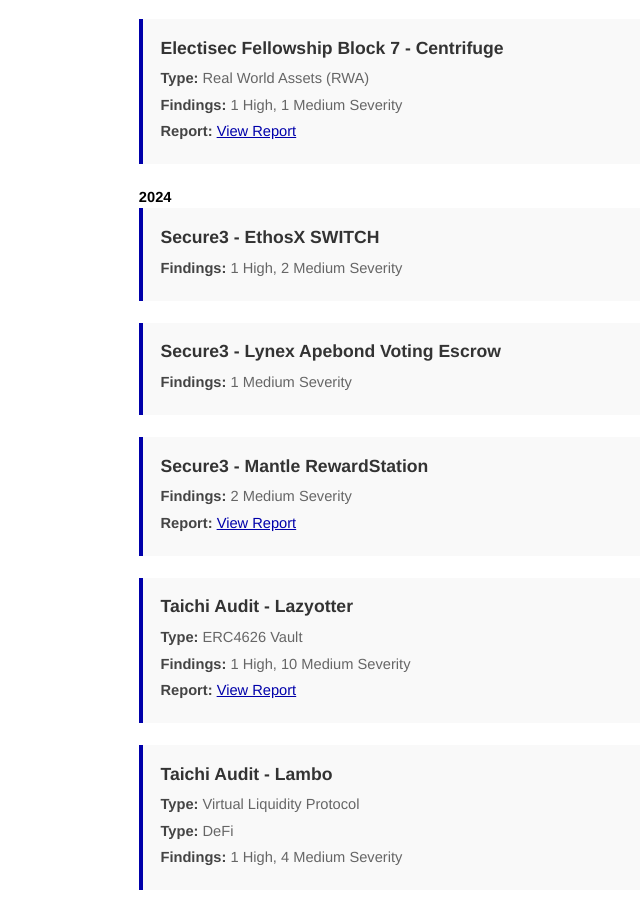
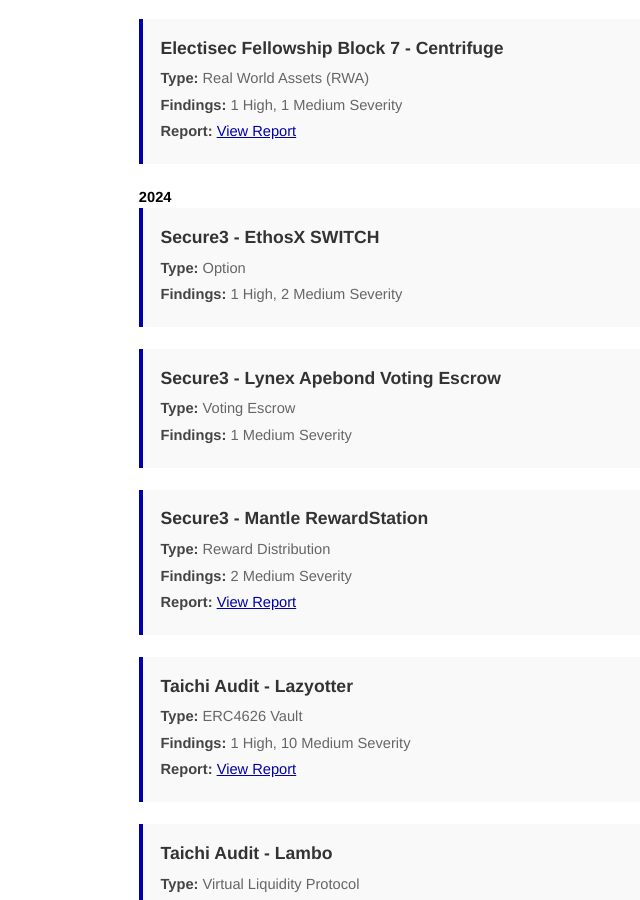
Before and after one commit to ret2basic/ret2basic.github.io, a Jekyll site: the page built from audits.html, in a window 1280 px wide and 900 px high, scrolled down 530 px. Shown: the whole window, without its empty margins (193-833 px from the left). Built offline with Jekyll 4.4.1, drawn with Linux system fonts in a browser that asks for light colours.

Commit message:
Add Type fields for Secure3 audits with correct protocol types
- EthosX SWITCH: Type = Option
- Lynex Apebond Voting Escrow: Type = Voting Escrow
- Mantle RewardStation: Type = Reward Distribution

🤖 Generated with [Claude Code](https://claude.ai/code)

Co-Authored-By: Claude <noreply@anthropic.com>

```diff
--- a/audits.html
+++ b/audits.html
@@ -43,6 +43,7 @@ title: Web3 Portfolio - ret2basic.eth
     <div class="audit-item">
       <h3>Secure3 - EthosX SWITCH</h3>
       <div class="audit-details">
+        <p><strong>Type:</strong> Option</p>
         <p><strong>Findings:</strong> 1 High, 2 Medium Severity</p>
       </div>
     </div>
@@ -50,6 +51,7 @@ title: Web3 Portfolio - ret2basic.eth
     <div class="audit-item">
       <h3>Secure3 - Lynex Apebond Voting Escrow</h3>
       <div class="audit-details">
+        <p><strong>Type:</strong> Voting Escrow</p>
         <p><strong>Findings:</strong> 1 Medium Severity</p>
       </div>
     </div>
@@ -57,6 +59,7 @@ title: Web3 Portfolio - ret2basic.eth
     <div class="audit-item">
       <h3>Secure3 - Mantle RewardStation</h3>
       <div class="audit-details">
+        <p><strong>Type:</strong> Reward Distribution</p>
         <p><strong>Findings:</strong> 2 Medium Severity</p>
         <p><strong>Report:</strong> <a href="https://github.com/ret2basic/ret2basic.github.io/blob/main/assets/RewardStation.pdf" target="_blank">View Report</a></p>
       </div>
```
